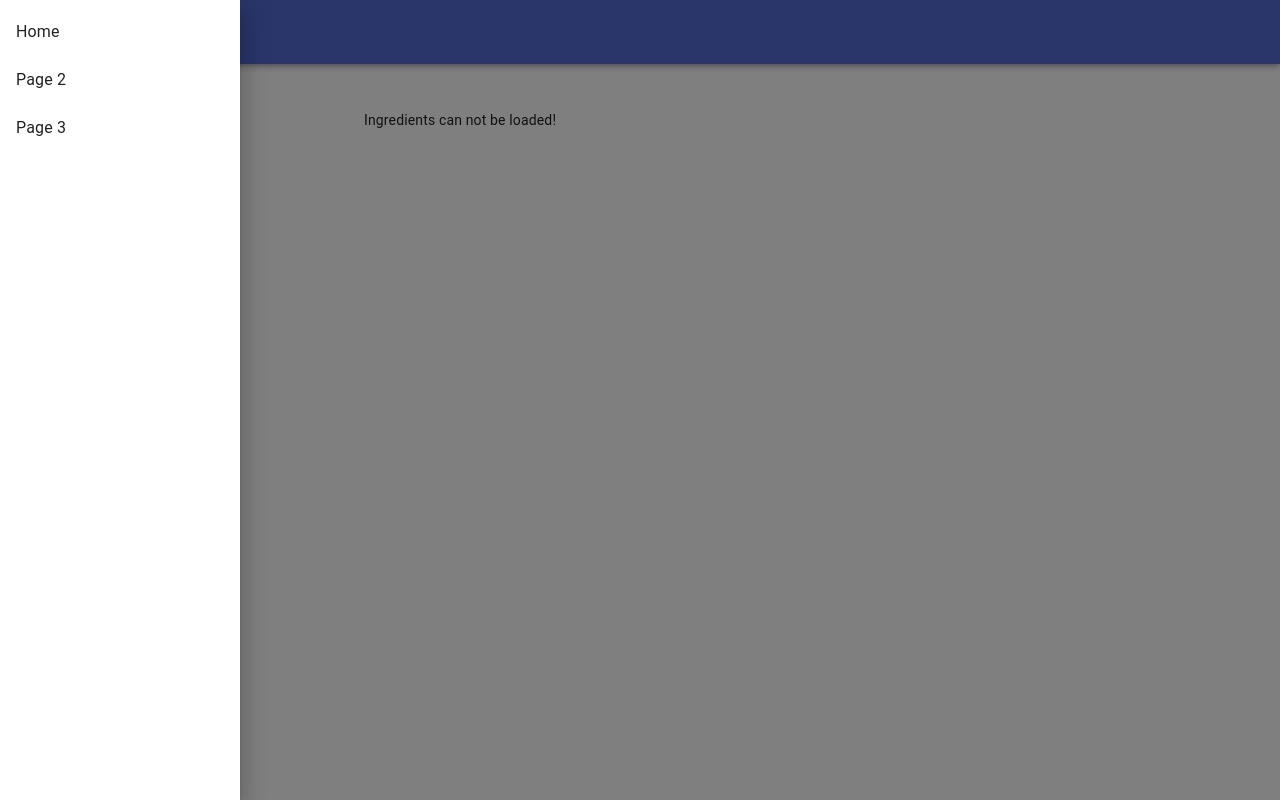
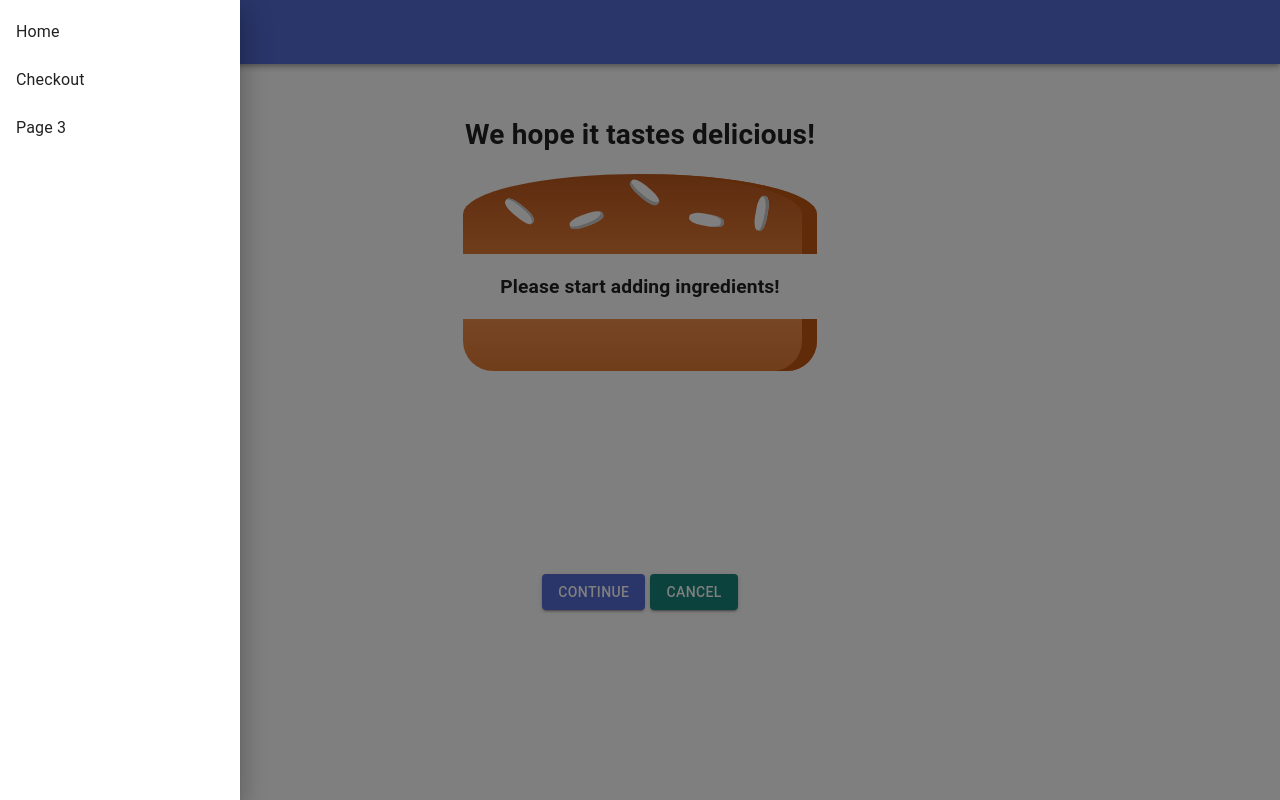
Before and after one commit to briandcase/BurgerBuilder, a React (Create React App) app: page /checkout in a window 1280 px wide. Both pictures are taken after a click on the button "Menu". Built offline with nearby package versions, Linux system fonts and the light colour scheme; no server answers.

Commit message:
checkout page

```diff
--- a/src/App.js
+++ b/src/App.js
@@ -3,14 +3,18 @@
 import Box from '@material-ui/core/Box';
 import Layout from './hoc/Layout/Layout';
 import BurgerBuilder from './containers/BurgerBuilder/BurgerBuilder';
-
+import Checkout from './containers/Checkout/Checkout';
+import { Route, Switch } from 'react-router-dom';
 class App extends Component {
   render() {
     return (
       <Container maxWidth="sm">
         <Box my={4}>
           <Layout>
-            <BurgerBuilder />
+            <Switch>
+              <Route path="/checkout" component={Checkout} />
+              <Route path="/" exact component={BurgerBuilder} />
+            </Switch>
           </Layout>
         </Box>
       </Container>
--- a/src/components/Burger/Burger.js
+++ b/src/components/Burger/Burger.js
@@ -1,7 +1,7 @@
 import React from 'react';
 import classes from './Burger.module.scss';
 import BurgerIngredient from './BurgerIngredient/BurgerIngredient';
-
+import { withRouter } from 'react-router-dom';
 const burger = (props) => {
   let transformedIngredients = Object.keys(props.ingredients)
     .map((igKey) => {
@@ -26,4 +26,4 @@
   );
 };
 
-export default burger;
+export default withRouter(burger);
--- a/src/components/Navigation/Toolbar/Toolbar.js
+++ b/src/components/Navigation/Toolbar/Toolbar.js
@@ -90,10 +90,10 @@
           <ListItem
             button
             component={Link}
-            to="/Grid"
+            to="/Checkout"
             onClick={onItemClick('Page 2')}
           >
-            <ListItemText>Page 2</ListItemText>
+            <ListItemText>Checkout</ListItemText>
           </ListItem>
           <ListItem button onClick={onItemClick('Page 3')}>
             <ListItemText>Page 3</ListItemText>
--- /dev/null
+++ b/src/components/Order/CheckoutSummary/CheckoutSummary.js
@@ -0,0 +1,32 @@
+import React from 'react';
+import Burger from '../../Burger/Burger';
+import Button from '@material-ui/core/Button';
+import classes from './CheckoutSummary.module.scss';
+import classesDivider from '../../Burger/OrderSummary/OrderSummary.module.scss';
+const checkoutSummary = (props) => {
+  return (
+    <div className={classes.CheckoutSummary}>
+      <h1>We hope it tastes delicious!</h1>
+      <div style={{ width: '100%', margin: 'auto' }}>
+        <Burger ingredients={props.ingredients} />
+      </div>
+      <Button
+        onClick={props.checkoutContinued}
+        variant="contained"
+        color="primary"
+      >
+        CONTINUE
+      </Button>
+      <div className={classesDivider.Divider} />
+      <Button
+        onClick={props.checkoutCancelled}
+        variant="contained"
+        color="secondary"
+      >
+        CANCEL
+      </Button>
+    </div>
+  );
+};
+
+export default checkoutSummary;
--- /dev/null
+++ b/src/components/Order/CheckoutSummary/CheckoutSummary.module.scss
@@ -0,0 +1,5 @@
+.CheckoutSummary {
+    text-align: center;
+    width: 80%;
+    margin: auto;
+}
--- a/src/containers/BurgerBuilder/BurgerBuilder.js
+++ b/src/containers/BurgerBuilder/BurgerBuilder.js
@@ -4,7 +4,6 @@
 import BuildControls from '../../components/Burger/BuildControls/BuildControls';
 import Modal from '../../components/UI/Modal/Modal';
 import OrderSummary from '../../components/Burger/OrderSummary/OrderSummary';
-import PostData from '../../fetch-orders';
 import LinearProgress from '@material-ui/core/LinearProgress';
 import ErrorHandler from '../../hoc/ErrorBoundary/ErrorBoundary';
 
@@ -93,26 +92,20 @@
   };
 
   purchaseContinueHandler = () => {
-    this.setState({ loading: true });
-    const order = {
-      ingredients: this.state.ingredients,
-      price: this.state.totalPrice,
-      customer: {
-        name: 'Brian Case',
-        address: {
-          street: 'Teststreet 1',
-          zipCode: '4234',
-          country: 'USA',
-        },
-        email: 'test@test.com',
-      },
-      deliveryMethod: 'fastest',
-    };
-    PostData(
-      'https://react-my-burger-c7cdf.firebaseio.com/orders.json',
-      order
-    ).then((data) => {
-      this.setState({ loading: false, purchasing: false });
+    const queryParams = [];
+    for (let i in this.state.ingredients) {
+      queryParams.push(
+        encodeURIComponent(i) +
+          '=' +
+          encodeURIComponent(this.state.ingredients[i])
+      );
+    }
+    queryParams.push('price=' + this.state.totalPrice);
+    const queryString = queryParams.join('&');
+
+    this.props.history.push({
+      pathname: '/checkout',
+      search: '?' + queryString,
     });
   };
 
--- /dev/null
+++ b/src/containers/Checkout/Checkout.js
@@ -0,0 +1,57 @@
+import React, { Component } from 'react';
+import CheckoutSummary from '../../components/Order/CheckoutSummary/CheckoutSummary';
+import { Route } from 'react-router-dom';
+import ContactData from './ContactData/ContactData';
+
+class Checkout extends Component {
+  state = {
+    ingredients: null,
+    price: 0,
+  };
+
+  UNSAFE_componentWillMount = () => {
+    const query = new URLSearchParams(this.props.location.search);
+    const ingredients = {};
+    let price = 0;
+    for (let param of query.entries()) {
+      if (param[0] === 'price') {
+        price = param[1];
+      } else {
+        ingredients[param[0]] = +param[1];
+      }
+    }
+    this.setState({ ingredients: ingredients, totalPrice: price });
+  };
+
+  checkoutCancelledHandler = () => {
+    this.props.history.goBack();
+  };
+
+  checkoutContinuedHandler = () => {
+    this.props.history.replace('/checkout/contact-data');
+  };
+
+  render() {
+    return (
+      <div>
+        <CheckoutSummary
+          checkoutCancelled={this.checkoutCancelledHandler}
+          checkoutContinued={this.checkoutContinuedHandler}
+          ingredients={this.state.ingredients}
+        />
+        <Route
+          path={this.props.match.path + '/contact-data'}
+          render={(props) => (
+            <ContactData
+              ingredients={this.state.ingredients}
+              price={this.state.totalPrice}
+              {...props}
+            />
+          )}
+        />
+      </div>
+    );
+  }
+}
+
+export default Checkout;
--- /dev/null
+++ b/src/containers/Checkout/ContactData/ContactData.js
@@ -0,0 +1,83 @@
+import React, { Component } from 'react';
+import Button from '@material-ui/core/Button';
+import classes from './ContactData.module.scss';
+import PostData from '../../../fetch-orders';
+import CircularProgress from '@material-ui/core/CircularProgress';
+
+class ContactData extends Component {
+  state = {
+    name: '',
+    email: '',
+    address: { street: '', postalCode: '' },
+    loading: false,
+  };
+
+  orderHandler = (event) => {
+    event.preventDefault();
+
+    this.setState({ loading: true });
+    const order = {
+      ingredients: this.props.ingredients,
+      price: this.props.price,
+      customer: {
+        name: 'Brian Case',
+        address: {
+          street: 'Teststreet 1',
+          zipCode: '4234',
+          country: 'USA',
+        },
+        email: 'test@test.com',
+      },
+      deliveryMethod: 'fastest',
+    };
+    PostData(
+      'https://react-my-burger-c7cdf.firebaseio.com/orders.json',
+      order
+    ).then((data) => {
+      this.setState({ loading: false });
+    });
+  };
+
+  render() {
+    let form = (
+      <form>
+        <input
+          className={classes.Input}
+          type="text"
+          name="name"
+          placeholder="Your name"
+        />
+        <input
+          className={classes.Input}
+          type="email"
+          name="email"
+          placeholder="Your email"
+        />
+        <input
+          className={classes.Input}
+          type="text"
+          name="street"
+          placeholder="Your street address"
+        />
+        <input
+          className={classes.Input}
+          type="text"
+          name="postal"
+          placeholder="Your postcal code"
+        />
+        <Button onClick={this.orderHandler} variant="contained" color="primary">
+          ORDER
+        </Button>
+      </form>
+    );
+    if (this.state.loading) form = <CircularProgress />;
+    return (
+      <div className={classes.ContactData}>
+        <h4>Enter your Contact Data:</h4>
+        {form}
+      </div>
+    );
+  }
+}
+
+export default ContactData;
--- /dev/null
+++ b/src/containers/Checkout/ContactData/ContactData.module.scss
@@ -0,0 +1,13 @@
+.ContactData {
+    margin: 20px auto;
+    width: 80%;
+    text-align: center;
+    box-shadow: 0 2px 3px gray;
+    border: 1px solid #eee;
+    padding: 10px;
+    box-sizing: border-box;
+}
+
+.Input{
+    display: 'block';
+}
--- a/src/index.js
+++ b/src/index.js
@@ -6,14 +6,15 @@
 import App from './App';
 import theme from './theme';
 import * as serviceWorker from './serviceWorker';
+import { BrowserRouter } from 'react-router-dom';
 
 ReactDOM.render(
-  <React.StrictMode>
-    <ThemeProvider theme={theme}>
-      <CssBaseline />
+  <ThemeProvider theme={theme}>
+    <CssBaseline />
+    <BrowserRouter>
       <App />
-    </ThemeProvider>
-  </React.StrictMode>,
+    </BrowserRouter>
+  </ThemeProvider>,
   document.getElementById('root')
 );
 
```
